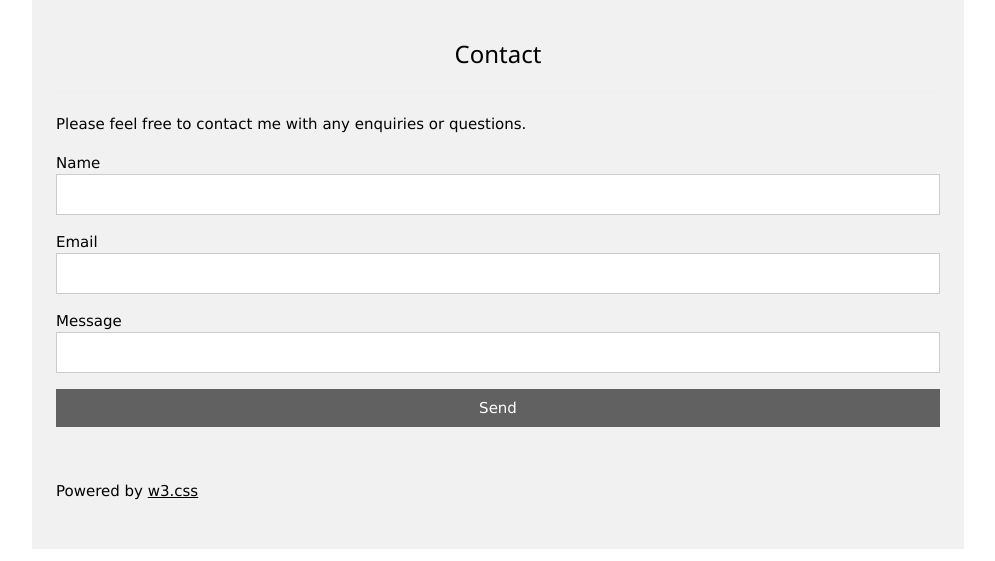
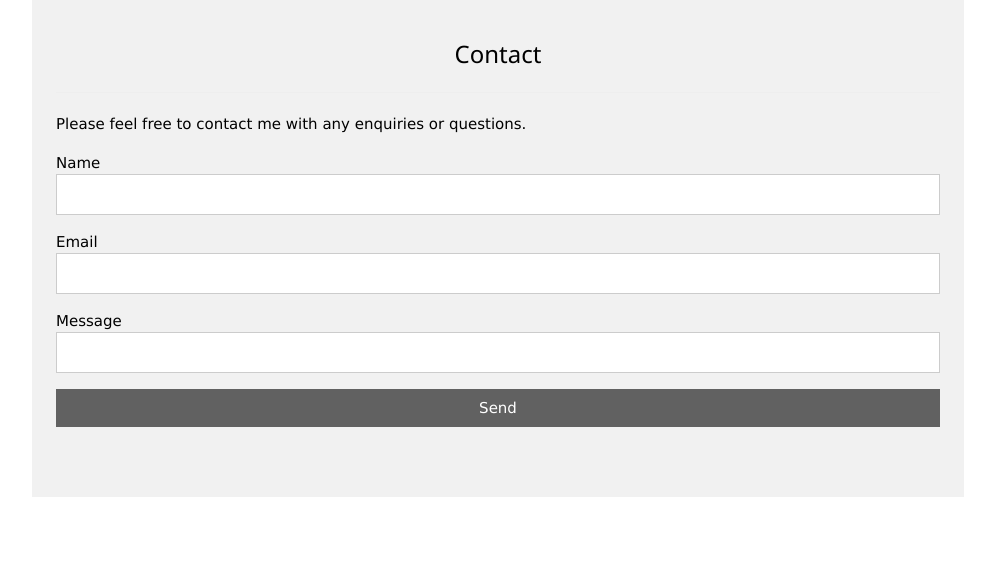
Before and after one commit to MrHefff/MrHefff.github.io, a plain HTML site: page index.html in a window 1280 px wide. Shown: the part 6074-6635 px from the top of the page, without its empty margins (142-1137 px from the left). After the commit the page ends 6583 px from the top, so only its background shows below. Drawn offline with nearby package versions, Linux system fonts and the light colour scheme.

Commit message:
Update index.html

```diff
--- a/index.html
+++ b/index.html
@@ -62,7 +62,7 @@
       </div>
       <button type="submit" class="w3-button w3-block w3-dark-grey">Send</button>
     </form><br>
-    <p>Powered by <a href="https://www.w3schools.com/w3css/default.asp" target="_blank" class="w3-hover-text-green">w3.css</a></p>
+
 
   </div>
 
```
